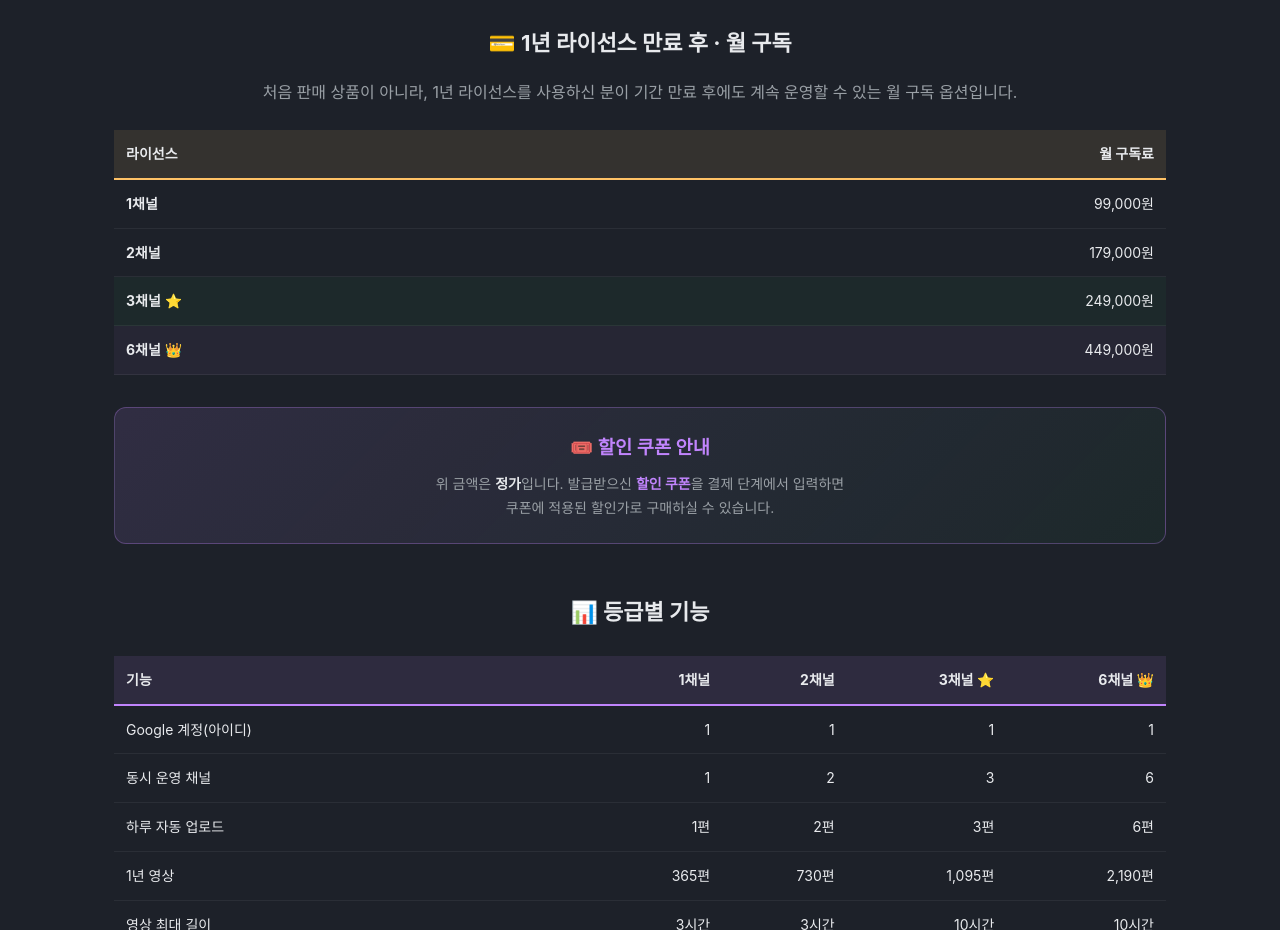
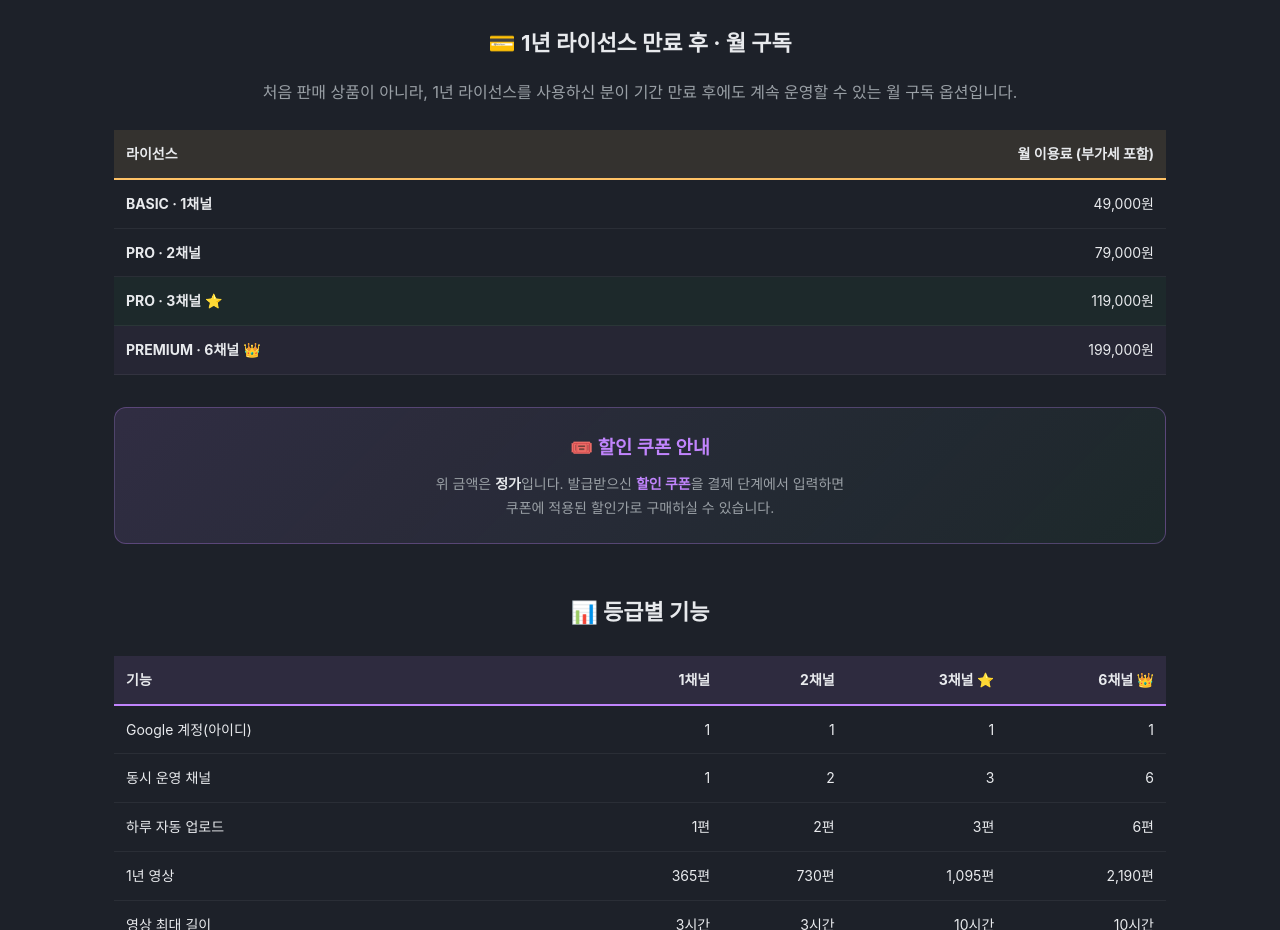
Before and after one commit to cozyuploader/cozyuploader.github.io, a plain HTML site: page index.html in a window 1280 px wide. Shown: the part 3720-4650 px from the top of the page. Drawn offline with Linux system fonts and the light colour scheme.

Commit message:
1년 뒤 월 이용료를 확정 값으로 맞춤 (49,000·79,000·119,000·199,000원, 부가세 포함)
Co-Authored-By: Claude Fable 5.2 <noreply@anthropic.com>

```diff
--- a/index.html
+++ b/index.html
@@ -536,14 +536,14 @@
         <thead>
           <tr>
             <th>라이선스</th>
-            <th class="right">월 구독료</th>
+            <th class="right">월 이용료 (부가세 포함)</th>
           </tr>
         </thead>
         <tbody>
-          <tr><td><span class="strong">1채널</span></td><td class="right">99,000원</td></tr>
-          <tr><td><span class="strong">2채널</span></td><td class="right">179,000원</td></tr>
-          <tr class="row-pro"><td><span class="strong">3채널</span> ⭐</td><td class="right">249,000원</td></tr>
-          <tr class="row-premium"><td><span class="strong">6채널</span> 👑</td><td class="right">449,000원</td></tr>
+          <tr><td><span class="strong">BASIC · 1채널</span></td><td class="right">49,000원</td></tr>
+          <tr><td><span class="strong">PRO · 2채널</span></td><td class="right">79,000원</td></tr>
+          <tr class="row-pro"><td><span class="strong">PRO · 3채널</span> ⭐</td><td class="right">119,000원</td></tr>
+          <tr class="row-premium"><td><span class="strong">PREMIUM · 6채널</span> 👑</td><td class="right">199,000원</td></tr>
         </tbody>
       </table>
     </div>
@@ -702,7 +702,7 @@
       </details>
       <details>
         <summary>1년 라이선스가 끝나면?</summary>
-        <p>1년 라이선스 만료 후에는 월 구독료(1채널 99,000원 / 2채널 179,000원 / 3채널 249,000원 / 6채널 449,000원)로 계속 운영하거나, 1년 단위로 갱신하거나, 평생사용권으로 업그레이드할 수 있습니다. 월 구독은 처음부터 구매하는 상품이 아니라 1년 라이선스 사용자를 위한 연장 옵션입니다.</p>
+        <p>1년 라이선스 만료 후에는 월 이용료(BASIC 1채널 49,000원 / PRO 2채널 79,000원 / PRO 3채널 119,000원 / PREMIUM 6채널 199,000원, 모두 부가세 포함)로 계속 운영하거나, 1년 단위로 갱신하거나, 평생사용권으로 업그레이드할 수 있습니다. 월 구독은 처음부터 구매하는 상품이 아니라 1년 라이선스 사용자를 위한 연장 옵션입니다.</p>
       </details>
       <details>
         <summary>1년 라이선스와 평생 라이선스는 뭐가 다른가요?</summary>
```
